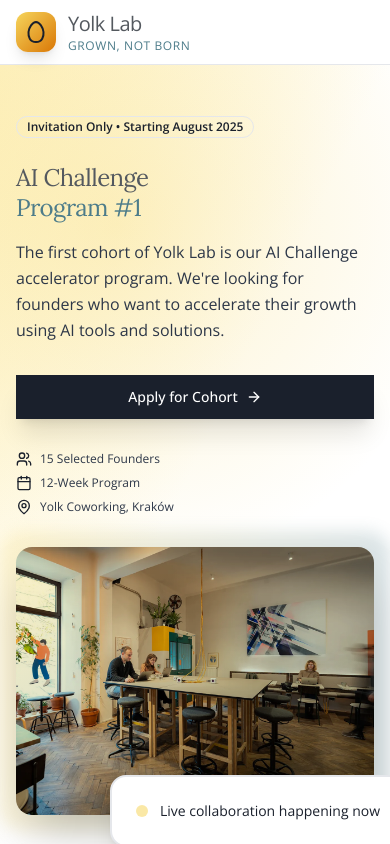
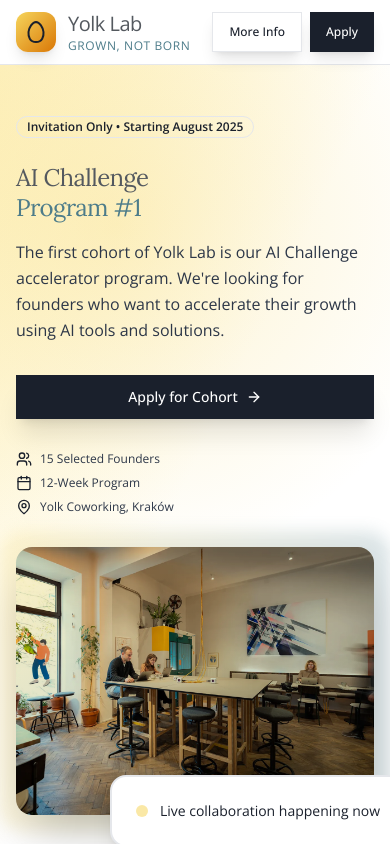
Before and after one commit to Yolk-Lab/yolk-lab.github.io, a React (Vite) app: page / in a window 390 px wide. Shown: the top 844 px of the page. Built offline with nearby package versions, Linux system fonts and the light colour scheme.

Commit message:
info visible for mobile dev

```diff
--- a/src/App.tsx
+++ b/src/App.tsx
@@ -157,17 +157,17 @@ export default function App() {
                 <span className="text-xs text-yolk-teal uppercase tracking-wider">Grown, Not Born</span>
               </div>
             </div>
-            <div className="flex items-center space-x-4">
-              <Link to="/info" className="hidden sm:block">
-                <Button variant="secondary" className="shadow-lg">
+            <div className="flex items-center space-x-2 sm:space-x-4">
+              <Link to="/info">
+                <Button variant="secondary" className="shadow-lg text-xs sm:text-sm px-2 sm:px-4">
                   More Info
                 </Button>
               </Link>
               <Button
-                className="hidden sm:flex shadow-lg"
+                className="shadow-lg text-xs sm:text-sm px-2 sm:px-4"
                 onClick={() => handleApplyClick('menu')}
               >
-                Apply for Cohort
+                Apply
               </Button>
             </div>
           </div>
```
